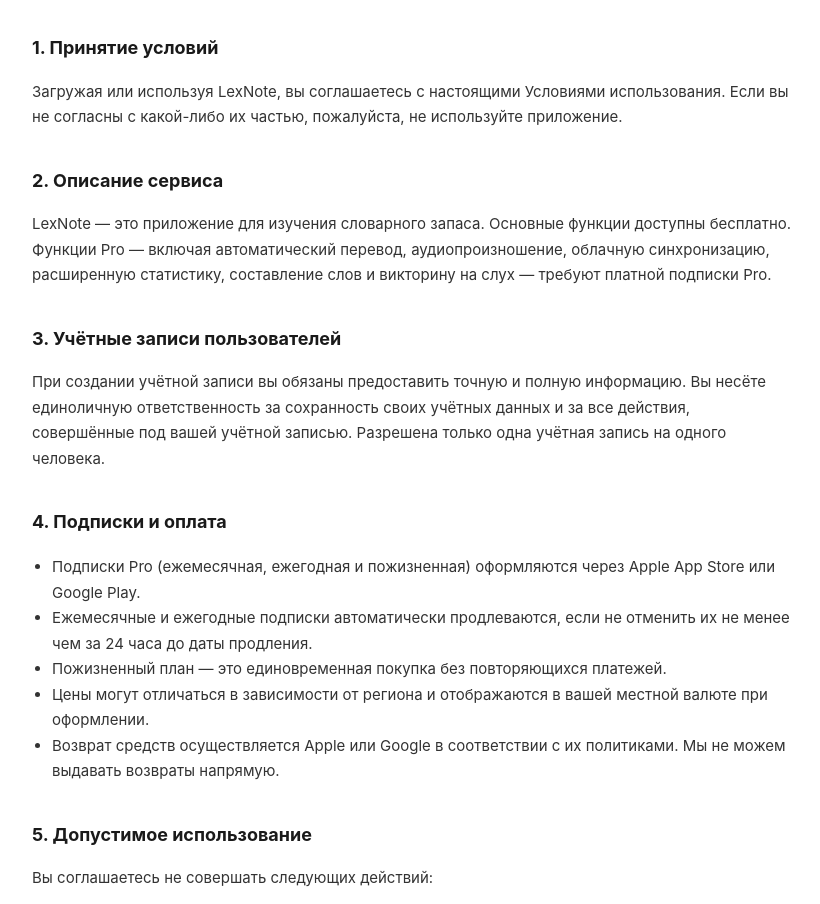
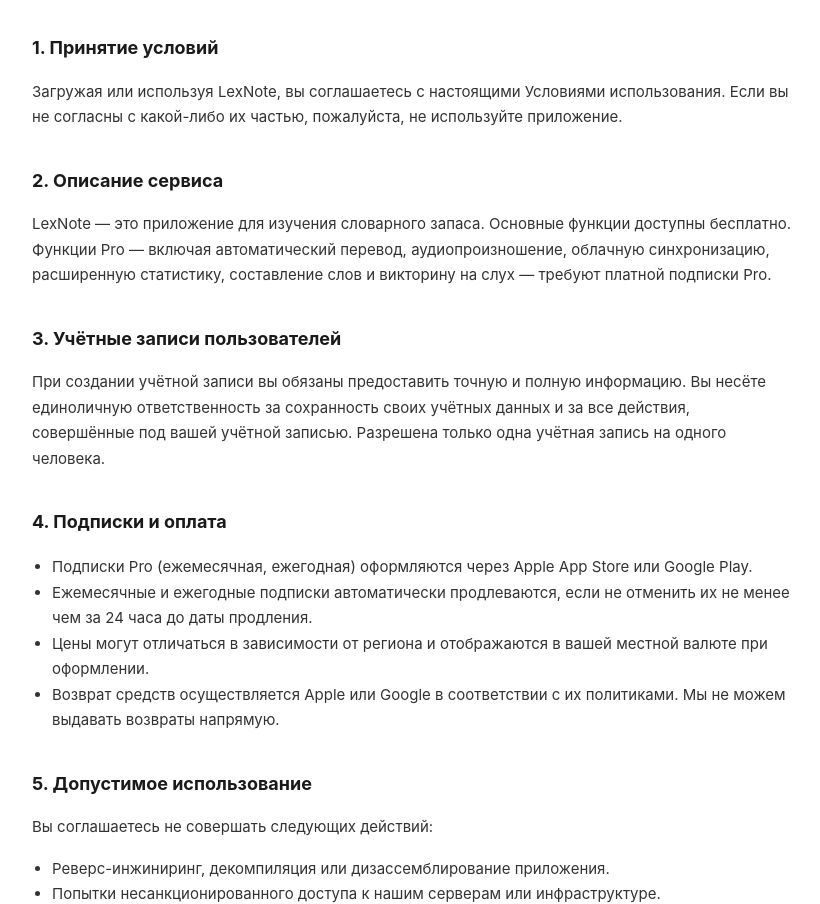
Before and after one commit to GarikHovhannisyan/lexnote-legal, a plain HTML site: page terms/ru/index.html in a window 1280 px wide. Shown: the part 131-1035 px from the top of the page, without its empty margins (228-1048 px from the left). Drawn offline with Linux system fonts and the light colour scheme.

Commit message:
Update index.html

```diff
--- a/terms/ru/index.html
+++ b/terms/ru/index.html
@@ -29,9 +29,8 @@
 
   <h2>4. Подписки и оплата</h2>
   <ul>
-    <li>Подписки Pro (ежемесячная, ежегодная и пожизненная) оформляются через Apple App Store или Google Play.</li>
+    <li>Подписки Pro (ежемесячная, ежегодная) оформляются через Apple App Store или Google Play.</li>
     <li>Ежемесячные и ежегодные подписки автоматически продлеваются, если не отменить их не менее чем за 24 часа до даты продления.</li>
-    <li>Пожизненный план — это единовременная покупка без повторяющихся платежей.</li>
     <li>Цены могут отличаться в зависимости от региона и отображаются в вашей местной валюте при оформлении.</li>
     <li>Возврат средств осуществляется Apple или Google в соответствии с их политиками. Мы не можем выдавать возвраты напрямую.</li>
   </ul>
```
